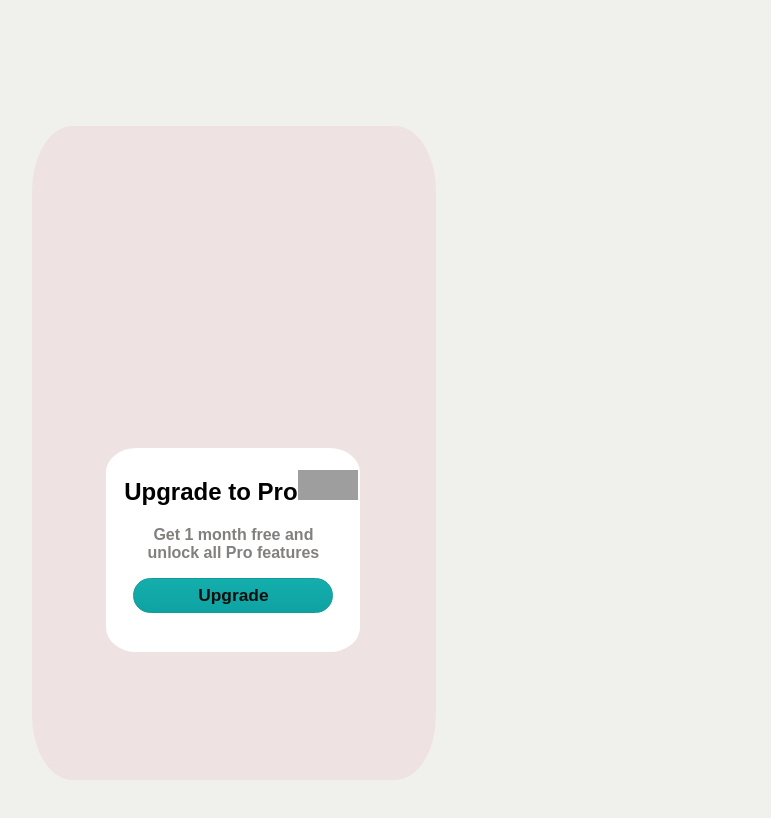
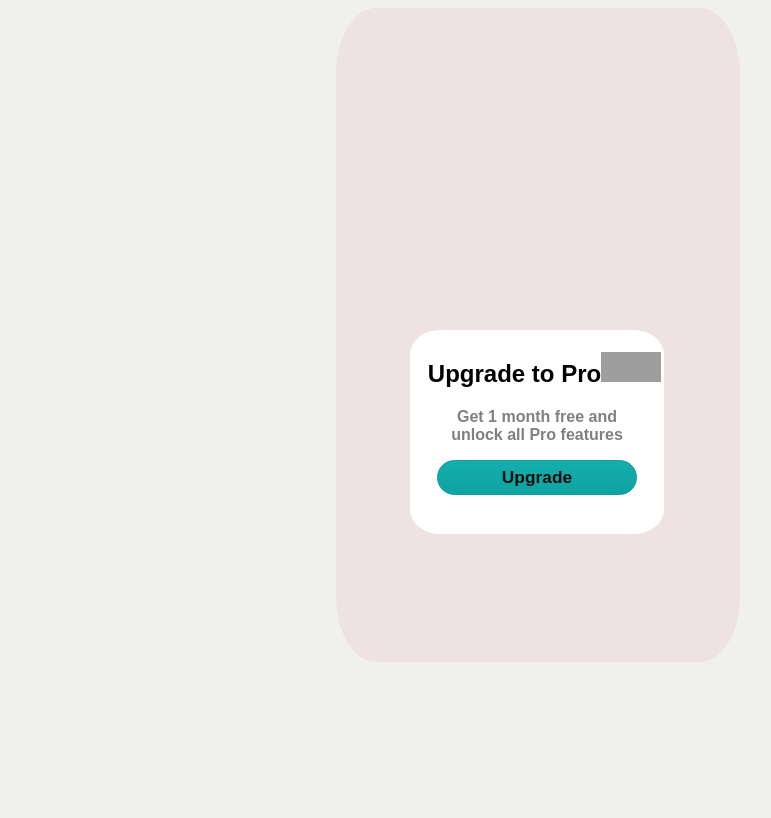
Before and after one commit to HaniaAkymen/Front-end, a plain HTML site: page Home_work_2/index.html in a window 1280 px wide. Shown: the whole page, without its empty margins (102-873 px from the left). Drawn offline with Linux system fonts and the light colour scheme; grey boxes are pictures that could not be loaded.

Commit message:
Update style.css

```diff
--- a/Home_work_2/style.css
+++ b/Home_work_2/style.css
@@ -19,7 +19,7 @@ body {
     height: 650px;
     text-align: center;
     border-radius: 10%;
-    margin: 10% 0 10% 10%;
+    margin: 0 auto;;
 }
 img {
     width: 60px;
```
